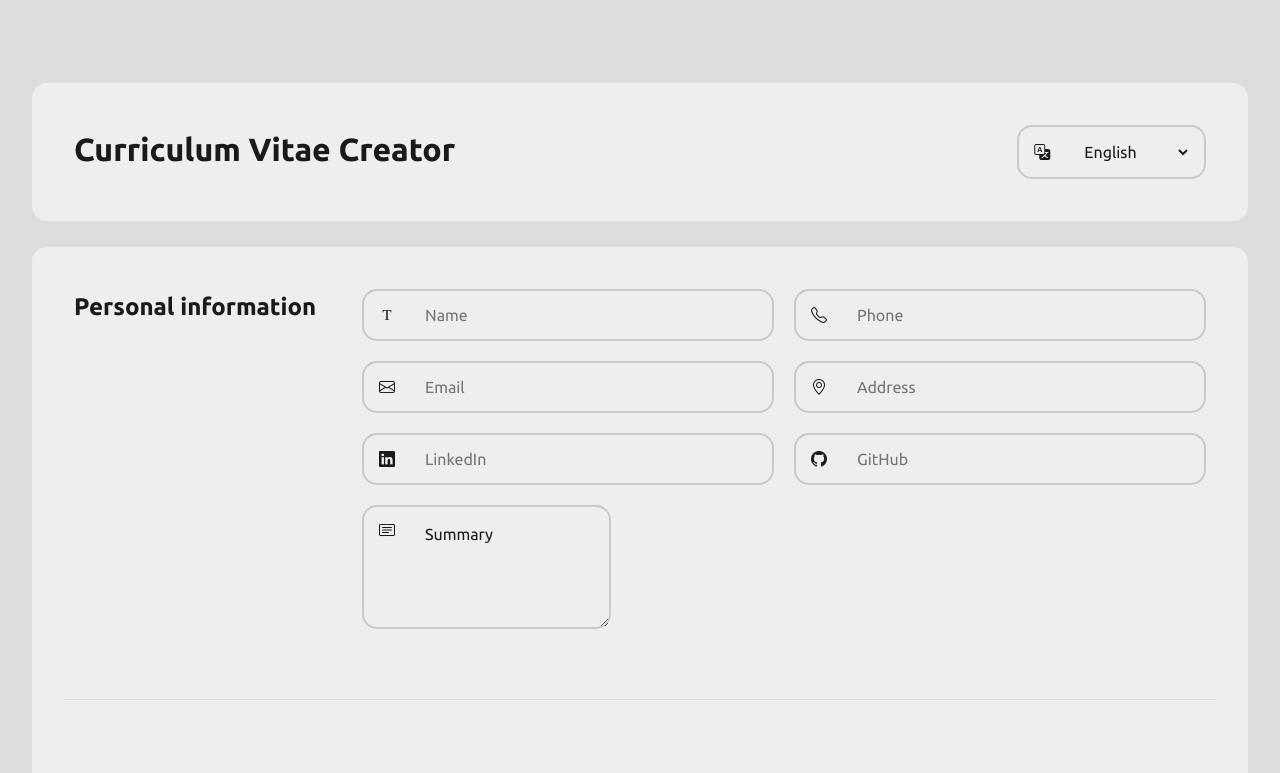
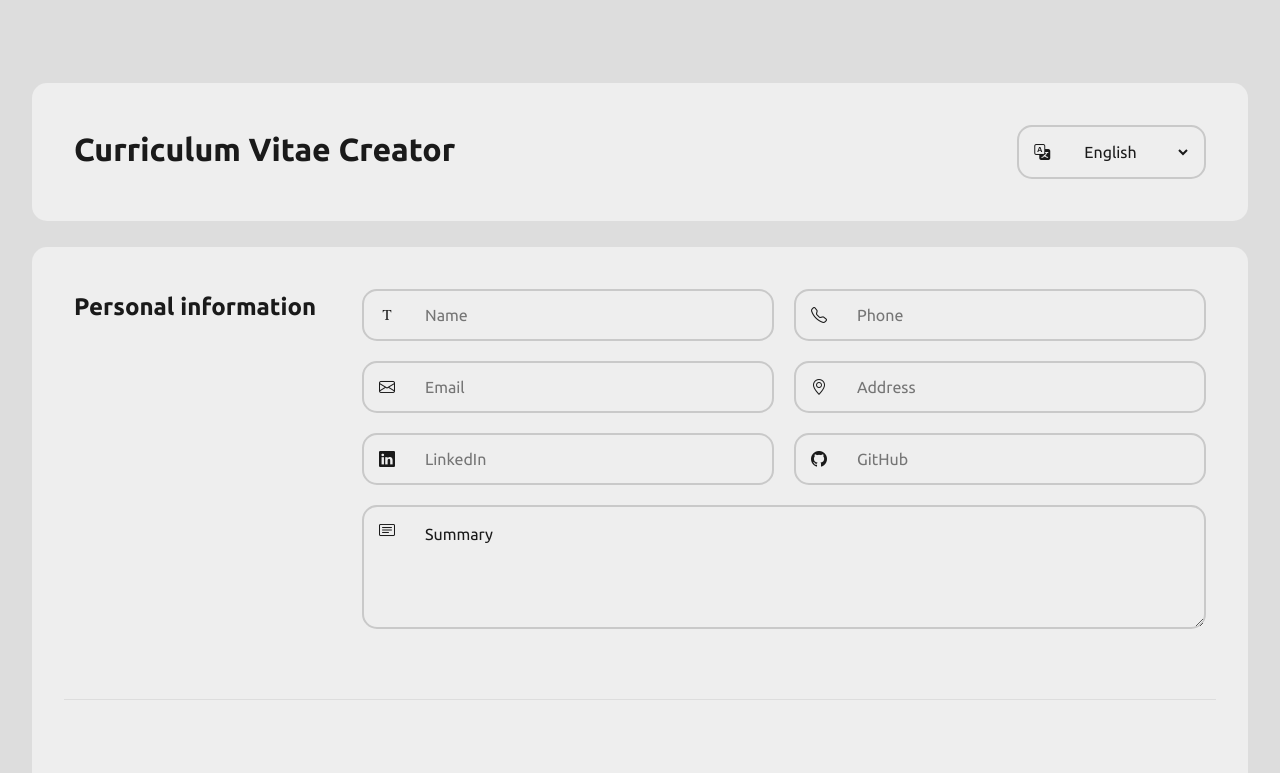
Before and after one commit to ribborges/cv-creator, a React (Vite) app: page / in a window 1280 px wide. Shown: the top 773 px of the page. Built offline with nearby package versions, Linux system fonts and the light colour scheme; what @react-pdf/renderer would draw is missing.

Commit message:
Fix PersonalInfo style

```diff
--- a/src/components/forms/CvForm.tsx
+++ b/src/components/forms/CvForm.tsx
@@ -226,7 +226,7 @@ export default function CvForm(props: cvFormProps) {
                 <div className="flex-1">
                     <h2>{props.lang.personalInfo}</h2>
                 </div>
-                <PersonalInfo className="flex-3" lang={props.lang} data={formData} onChange={handleChange} />
+                <PersonalInfo className="flex-3 flex-col" lang={props.lang} data={formData} onChange={handleChange} />
             </div>
 
             <Spacer />
```
